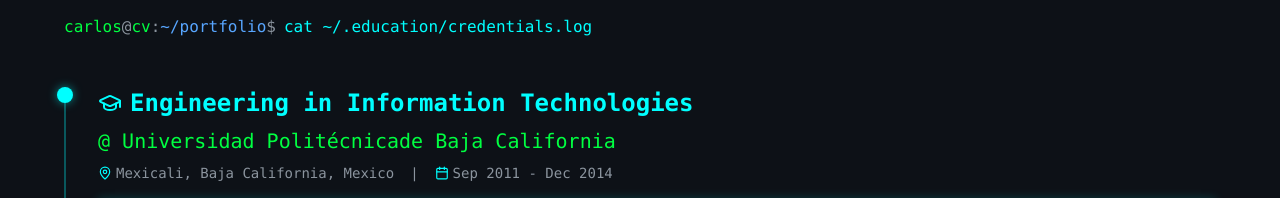
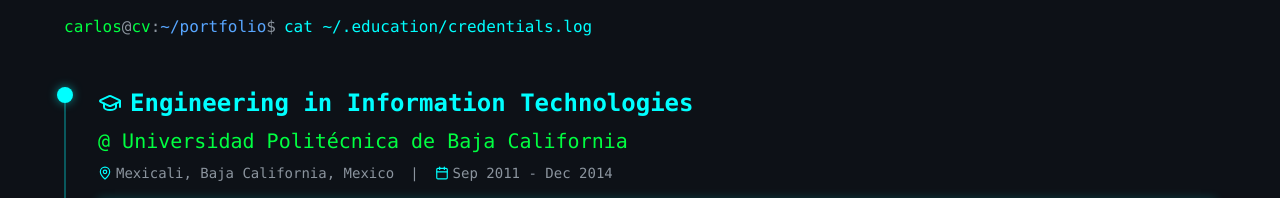
Before and after one commit to karurosux/personal-cv, a Next.js app: page / in a window 1280 px wide. Shown: the part 3960-4158 px from the top of the page. Built offline with nearby package versions, Linux system fonts and the light colour scheme.

Commit message:
Fixed typo

```diff
--- a/src/data/cv-data.ts
+++ b/src/data/cv-data.ts
@@ -127,7 +127,7 @@
   education: [
     {
       degree: "Engineering in Information Technologies",
-      institution: "Universidad Politécnicade Baja California",
+      institution: "Universidad Politécnica de Baja California",
       location: "Mexicali, Baja California, Mexico",
       startDate: "Sep 2011",
       endDate: "Dec 2014",
```
